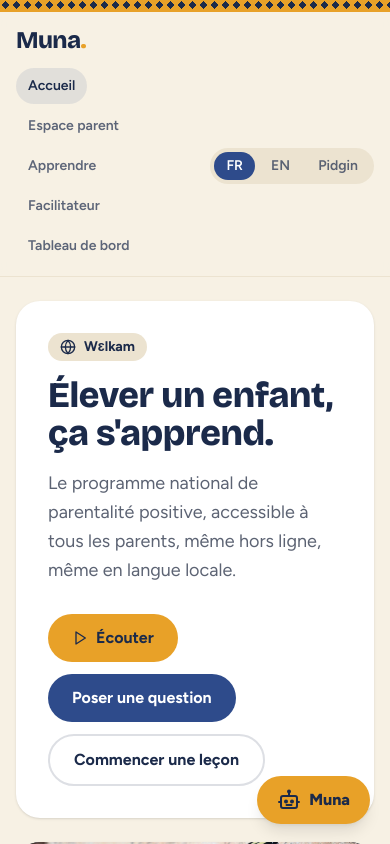
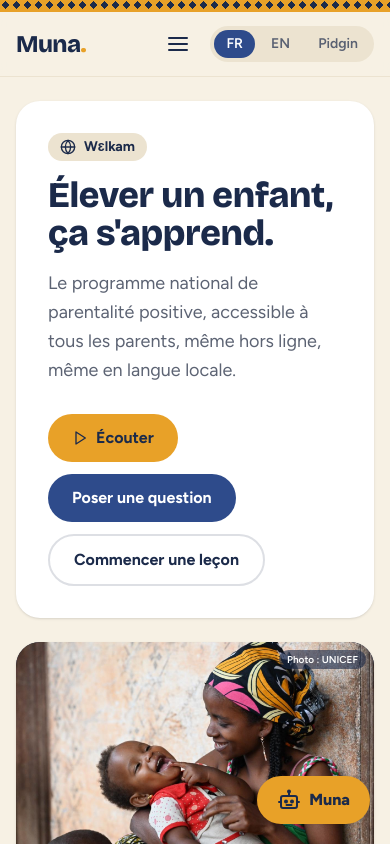
Before and after one commit to zoom-BT/muna-parentalite, a Next.js app: page / in a window 390 px wide. Shown: the top 844 px of the page. Built offline with nearby package versions, Linux system fonts and the light colour scheme.

Commit message:
feat(ui): navigation mobile regroupée en menu hamburger (onglets desktop conservés)

```diff
--- a/src/components/Nav.tsx
+++ b/src/components/Nav.tsx
@@ -2,11 +2,15 @@
 
 import Link from "next/link";
 import { usePathname } from "next/navigation";
+import { useEffect, useState } from "react";
 import { useLangue } from "./LangueProvider";
+import { IconMenu, IconX } from "./icons";
 
 export function Nav() {
   const { t } = useLangue();
   const path = usePathname();
+  const [ouvert, setOuvert] = useState(false);
+
   const liens = [
     { href: "/", label: t.navAccueil },
     { href: "/parent", label: t.navParent },
@@ -14,23 +18,74 @@ export function Nav() {
     { href: "/facilitateur", label: t.navFacilitateur },
     { href: "/tableau-de-bord", label: t.navTableau },
   ];
+
+  const estActif = (href: string) =>
+    href === "/" ? path === "/" : path.startsWith(href);
+
+  // ferme le menu mobile à chaque changement de page
+  useEffect(() => setOuvert(false), [path]);
+
   return (
-    <nav className="flex flex-wrap items-center gap-1" aria-label="Navigation">
-      {liens.map((l) => {
-        const actif = l.href === "/" ? path === "/" : path.startsWith(l.href);
-        return (
+    <>
+      {/* Desktop : onglets horizontaux */}
+      <nav className="hidden items-center gap-1 md:flex" aria-label="Navigation">
+        {liens.map((l) => (
           <Link
             key={l.href}
             href={l.href}
-            aria-current={actif ? "page" : undefined}
+            aria-current={estActif(l.href) ? "page" : undefined}
             className={`rounded-full px-3 py-2 text-sm font-semibold transition-colors ${
-              actif ? "bg-brand/10 text-brand-dark" : "text-ink/70 hover:bg-soft"
+              estActif(l.href)
+                ? "bg-brand/10 text-brand-dark"
+                : "text-ink/70 hover:bg-soft"
             }`}
           >
             {l.label}
           </Link>
-        );
-      })}
-    </nav>
+        ))}
+      </nav>
+
+      {/* Mobile : menu regroupé (hamburger) */}
+      <div className="relative md:hidden">
+        <button
+          type="button"
+          onClick={() => setOuvert((o) => !o)}
+          aria-label="Menu"
+          aria-expanded={ouvert}
+          className="flex h-10 w-10 items-center justify-center rounded-full text-ink hover:bg-soft"
+        >
+          {ouvert ? <IconX className="h-6 w-6" /> : <IconMenu className="h-6 w-6" />}
+        </button>
+        {ouvert && (
+          <>
+            <div
+              className="fixed inset-0 z-30"
+              onClick={() => setOuvert(false)}
+              aria-hidden
+            />
+            <nav
+              className="absolute right-0 top-full z-40 mt-2 w-56 overflow-hidden rounded-2xl border border-soft bg-surface p-2 shadow-xl"
+              aria-label="Navigation"
+            >
+              {liens.map((l) => (
+                <Link
+                  key={l.href}
+                  href={l.href}
+                  onClick={() => setOuvert(false)}
+                  aria-current={estActif(l.href) ? "page" : undefined}
+                  className={`block rounded-xl px-4 py-2.5 text-sm font-semibold ${
+                    estActif(l.href)
+                      ? "bg-brand/10 text-brand-dark"
+                      : "text-ink hover:bg-soft"
+                  }`}
+                >
+                  {l.label}
+                </Link>
+              ))}
+            </nav>
+          </>
+        )}
+      </div>
+    </>
   );
 }
--- a/src/components/icons.tsx
+++ b/src/components/icons.tsx
@@ -62,6 +62,12 @@ export const IconAlert = (p: P) => (
 export const IconX = (p: P) => (
   <Svg {...p}>
     <path d="M18 6 6 18M6 6l12 12" />
+  </Svg>
+);
+
+export const IconMenu = (p: P) => (
+  <Svg {...p}>
+    <path d="M3 6h18M3 12h18M3 18h18" />
   </Svg>
 );
 
```
